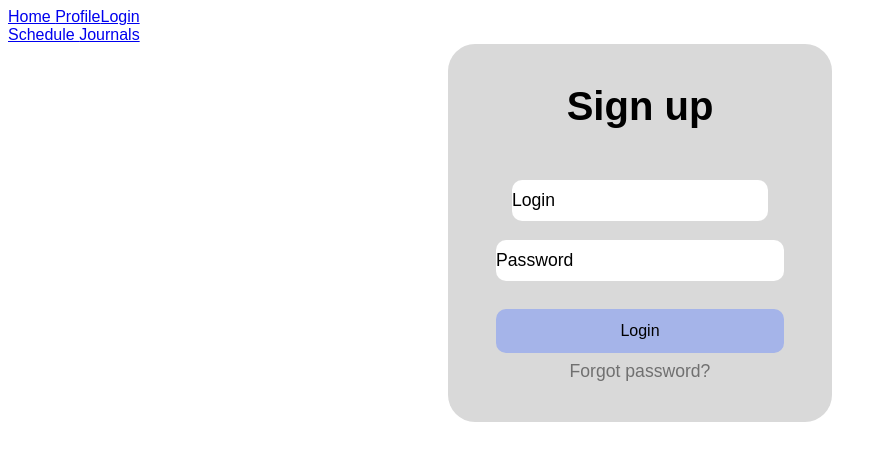
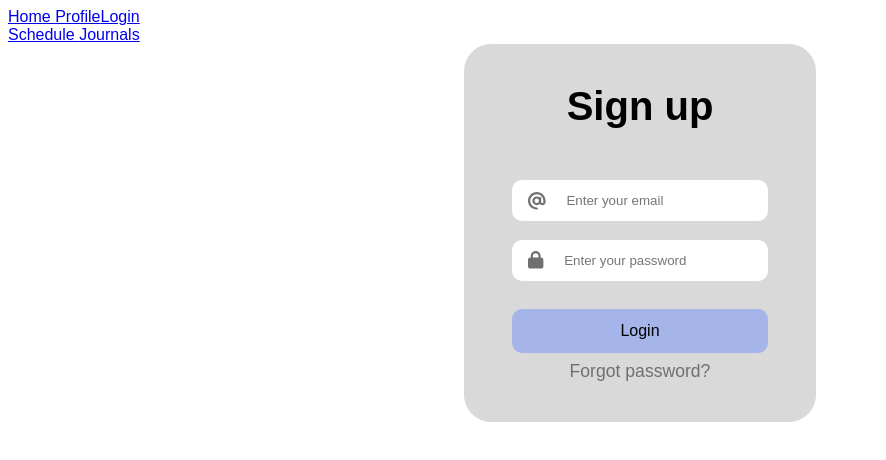
Before and after one commit to dunkinCoders/school-system, a React (Vite) app in the folder client/: page /login in a window 1280 px wide. Shown: the top 460 px of the page, without its empty margins (0-886 px from the left). Built offline with nearby package versions, Linux system fonts and the light colour scheme; a web font is replaced by a local one.

Commit message:
added component for Login inputs

```diff
--- /dev/null
+++ b/client/src/views/login/Login.Input.tsx
@@ -0,0 +1,27 @@
+import { FontAwesomeIcon } from "@fortawesome/react-fontawesome";
+import {faAt, faLock} from "@fortawesome/free-solid-svg-icons";
+
+type LoginInputProps = {
+  id: string;
+  type: "text" | "password";
+  placeholder: string;
+};
+
+const LoginInput = (props: LoginInputProps) => {
+  return (
+    <div className="login__input_wrapper">
+      <FontAwesomeIcon
+        className="login__input_icon"
+        icon={props.id === "email" ? faAt : faLock}
+      />
+      <input
+        className="login__input"
+        id={props.id}
+        type={props.type}
+        placeholder={props.placeholder}
+      />
+    </div>
+  );
+};
+
+export default LoginInput;
--- a/client/src/views/login/Login.tsx
+++ b/client/src/views/login/Login.tsx
@@ -1,5 +1,6 @@
 import "./Login.css";
 
+import LoginInput from "./Login.Input";
 
 const Login = () => {
   return (
@@ -7,20 +8,19 @@ const Login = () => {
       <form className="login__form">
         <h1 className="login__heading">Sign up</h1>
 
-        {/*make it a separate component later*/}
-        <div className="login__input_wrapper">
-          <label htmlFor="login">Login</label>
-          <input className="login__input" id="login" type="text" />
-        </div>
+        <LoginInput
+          id="email"
+          type="text"
+          placeholder="Enter your email"
+        />
 
-        {/*make it a separate component later */}
-        <div className="login__input_wrapper">
-          <label htmlFor="password">Password</label>
-          <input className="login__input" id="password" type="password" />
-        </div>
+        <LoginInput
+          id="password"
+          type="password"
+          placeholder="Enter your password"
+        />
 
         <button className="login__button"> Login </button>
-
         <p className="login__forgot_password">Forgot password?</p>
       </form>
     </div>
```
